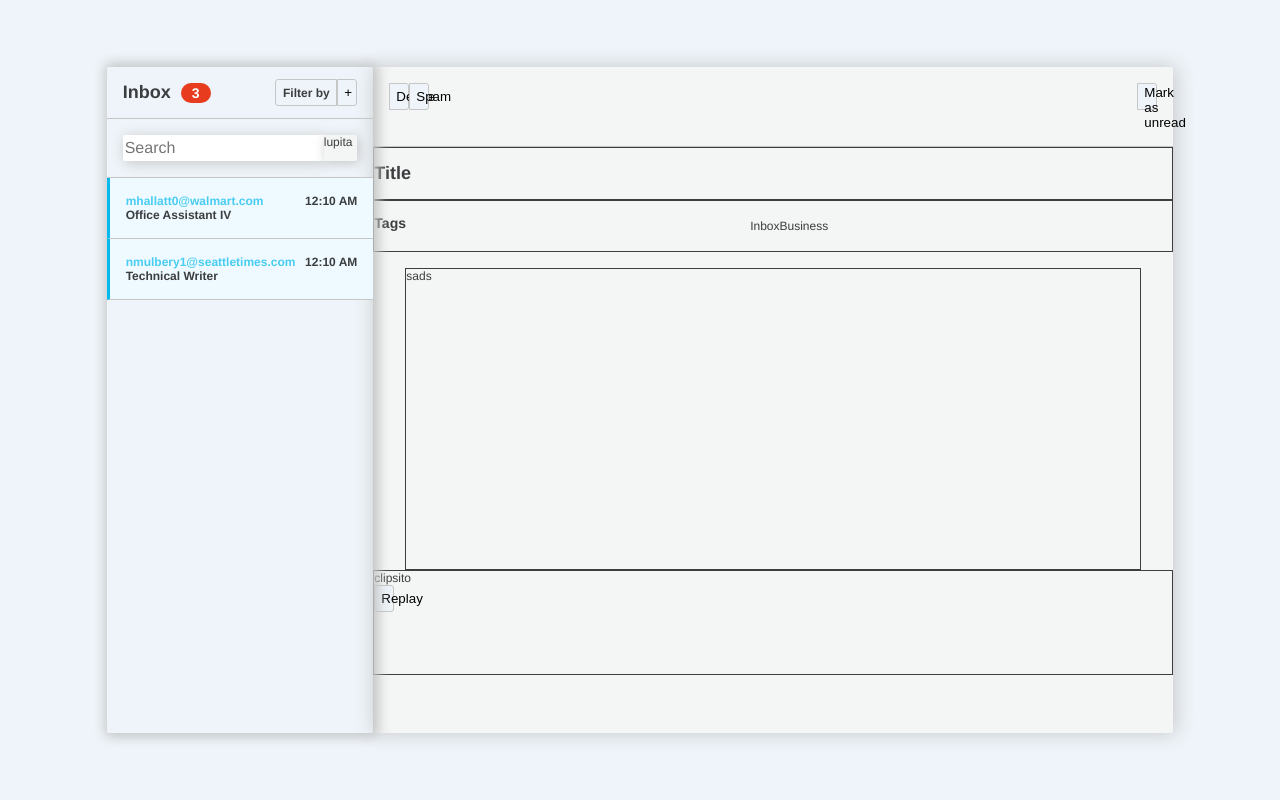
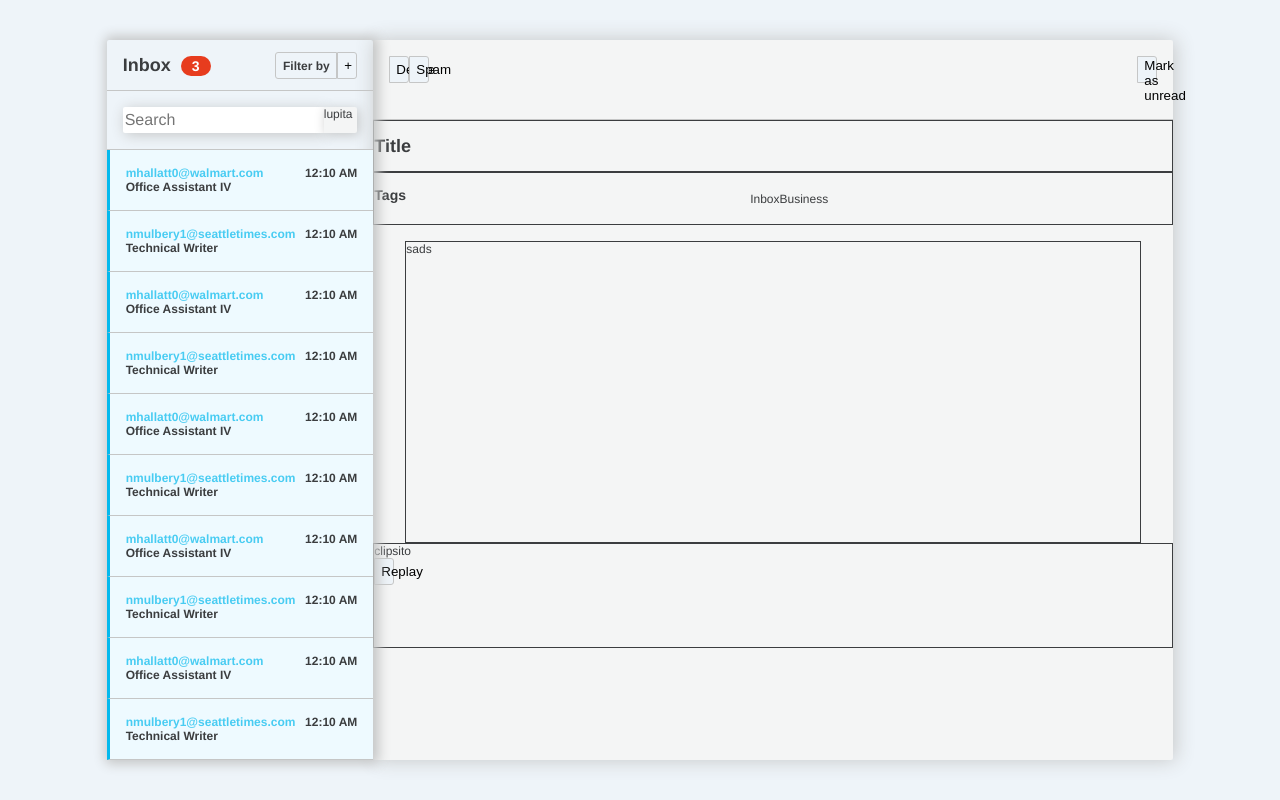
Before and after one commit to Elizarl/emaill-app, a React app: page / in a window 1280 px wide. Built offline with nearby package versions, Linux system fonts and the light colour scheme.

Commit message:
adding redux

```diff
--- a/package.json
+++ b/package.json
@@ -22,10 +22,14 @@
     "karma": "^6.3.2",
     "react": "^17.0.2",
     "react-dom": "^17.0.2",
-    "react-router-dom": "^5.2.0"
+    "react-redux": "^7.2.4",
+    "react-router-dom": "^5.2.0",
+    "redux": "^4.1.0",
+    "uuid": "^8.3.2"
   },
   "devDependencies": {
     "css-loader": "^5.2.6",
+    "redux-devtools": "^3.7.0",
     "sass": "^1.34.0",
     "sass-loader": "^11.1.1",
     "styles-loader": "^3.0.0",
--- a/public/index.html
+++ b/public/index.html
@@ -6,7 +6,6 @@
   <link rel="shortcut icon" src="../public/favicon.ico" />
   <meta name="viewport" content="width=device-width, initial-scale=1" />
   <meta name="theme-color" content="#000000" />
-  <meta name="description" content="Web site created using create-react-app" />
   <title>React</title>
 </head>
 
--- /dev/null
+++ b/src/actions/emails.js
@@ -0,0 +1,9 @@
+import { v4 as uuidv4 } from 'uuid';
+
+export const addEmail = (email) => ({
+    type: 'ADD_EMAIL',
+    email: {
+        id: uuidv4(),
+        ...email
+    }
+});
--- a/src/components/EmailCards/EmailCards.jsx
+++ b/src/components/EmailCards/EmailCards.jsx
@@ -1,15 +1,17 @@
 import React from 'react';
+import { connect } from 'react-redux';
 
 import '../EmailCards/EmailCards.sass';
 import { emails } from "../../mockData/mail-data";
 import CardItem from '../../components/CardItem/CardItem';
 
-const EmailCards = () => {
+
+export const EmailCards = (props) => {
     return (
         <div className="email-cards-container">
             <div className="email-cards">
                 {
-                    emails.map((email) => (
+                    props.emails.map((email) => (
                         <CardItem from={email.from} subject={email.subject} key={email.tag} />
                 ))}
             </div>
@@ -17,4 +19,8 @@ const EmailCards = () => {
      );
 };
 
-export default EmailCards;
+const mapStateToProps = (state) => ({
+    emails: state.emails
+});
+
+export default connect(mapStateToProps)(EmailCards);
--- a/src/index.jsx
+++ b/src/index.jsx
@@ -1,10 +1,22 @@
 import React from "react";
 import ReactDOM from "react-dom";
+import { Provider } from 'react-redux';
+import { emails } from "./mockData/mail-data";
+
 import App from "./components/App/App";
+import configureStore from './store/configureStore';
+import { addEmail } from './actions/emails';
+
+const store = configureStore();
 
 ReactDOM.render(
-  <React.StrictMode>
+  <Provider store={store}>
     <App />
-  </React.StrictMode>,
+  </Provider>,
   document.getElementById('root')
 );
+
+window.setInterval(() => {
+  store.dispatch(addEmail(emails[0]));
+  store.dispatch(addEmail(emails[1]));
+}, 1000);
--- /dev/null
+++ b/src/reducers/emails.js
@@ -0,0 +1,14 @@
+const emailsReducerDefaultState = [];
+
+const emailsReducer = (state = emailsReducerDefaultState, action) => {
+    switch (action.type) {
+        case 'ADD_EMAIL':
+            return [...state, action.email];
+        case 'DELETE_EMAIL':
+            return [...state, action.email];
+        default:
+            return state;
+    }
+}
+
+export default emailsReducer;
--- /dev/null
+++ b/src/store/configureStore.js
@@ -0,0 +1,16 @@
+import { createStore, combineReducers, applyMiddleware, compose } from 'redux';
+import emailsReducer from '../reducers/emails';
+
+const composeEnhancers = window.__REDUX_DEVTOOLS_EXTENSION_COMPOSE__ || compose;
+
+ const  configureStore = () => {
+  const store = createStore(
+    combineReducers({
+      emails: emailsReducer
+    }),
+    window.__REDUX_DEVTOOLS_EXTENSION__ && window.__REDUX_DEVTOOLS_EXTENSION__()
+  );
+
+  return store;
+}
+export default configureStore;
```
Also changed, not shown: 1 other file (tests, documents, lock files or other folders).
